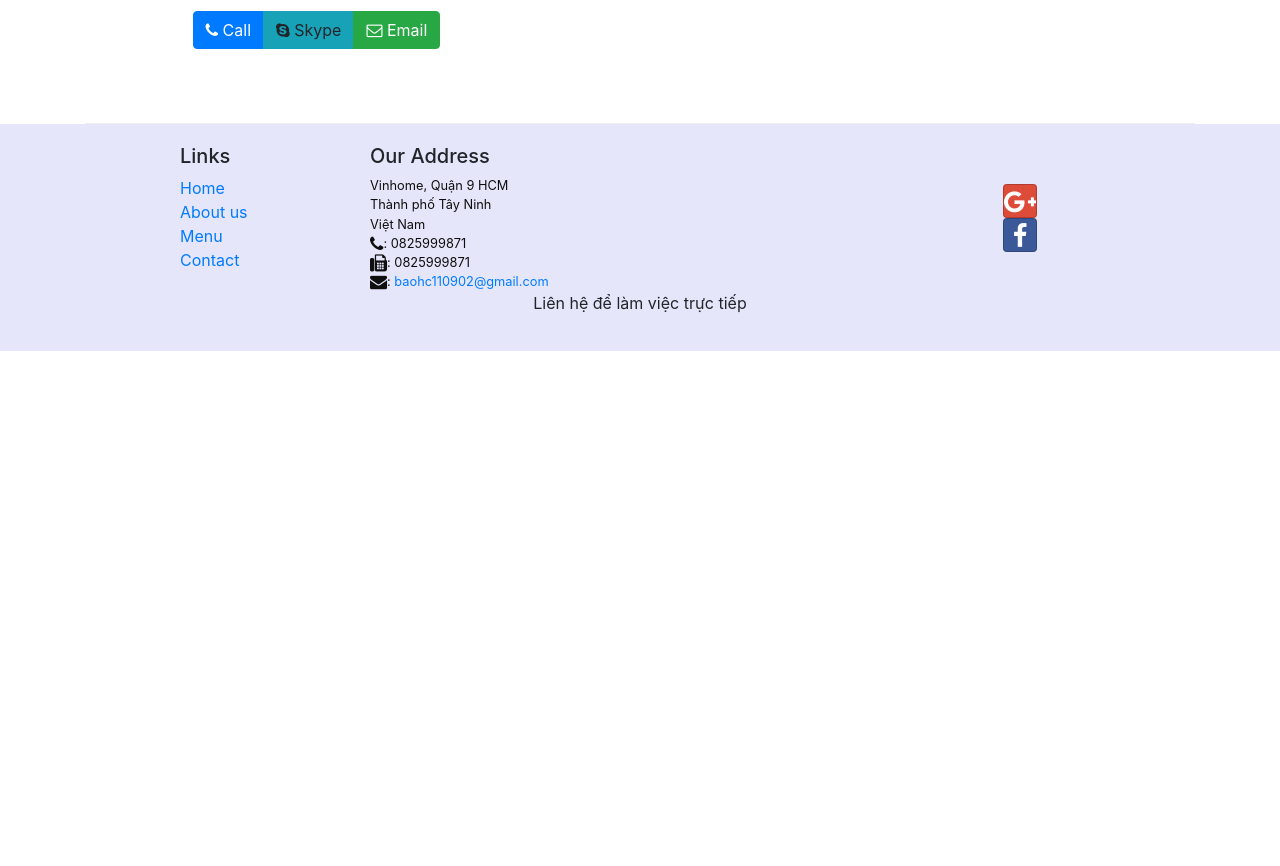
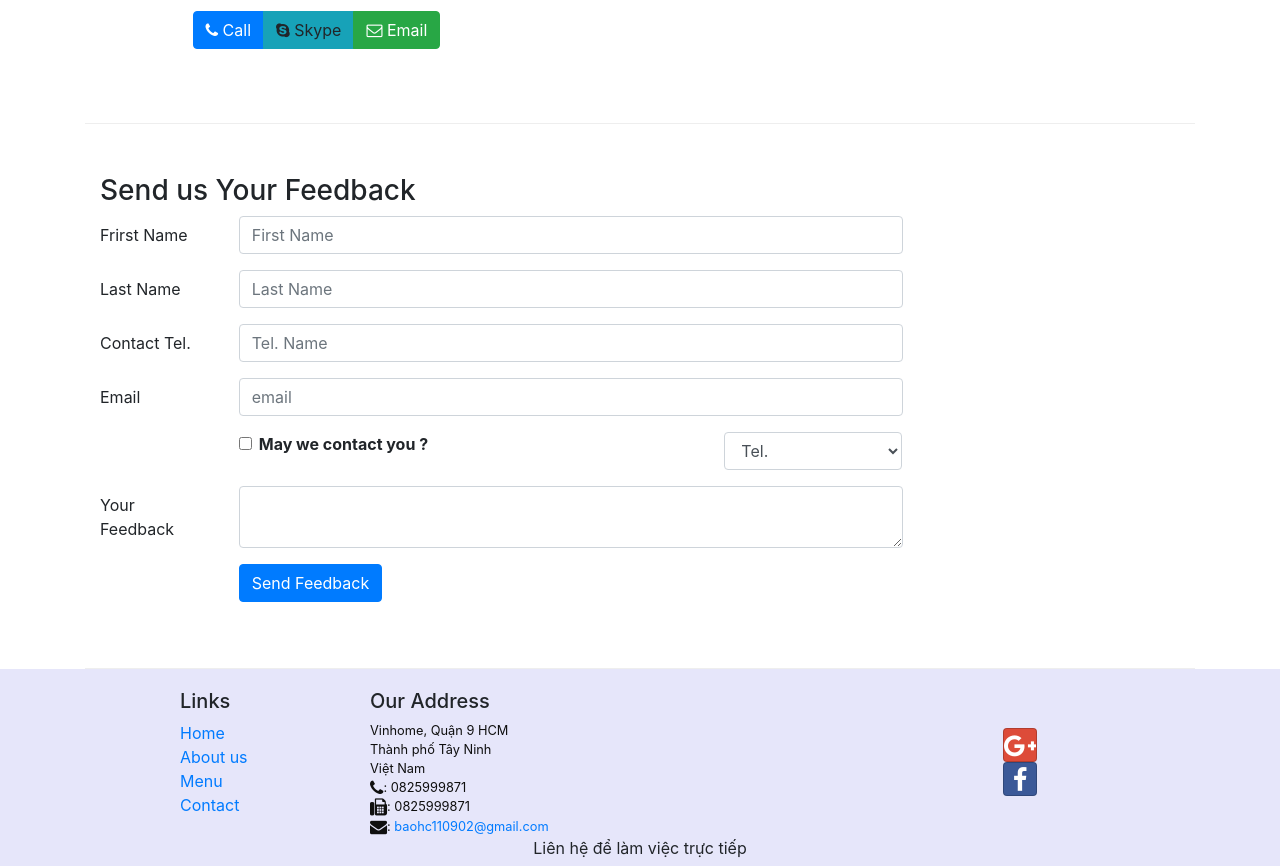
Before and after one commit to HuynhChiBaoFX12845/ReactJSLab, a React (Create React App) app in the folder confusion/: page /contactus in a window 1280 px wide. Shown: the part 700-1566 px from the top of the page. Before the commit the page ends 1051 px from the top, so only its background shows below. Built offline with nearby package versions, Linux system fonts and the light colour scheme.

Commit message:
controlled form

```diff
--- a/confusion/src/components/ContactComponent.js
+++ b/confusion/src/components/ContactComponent.js
@@ -1,8 +1,42 @@
-import React from 'react';
-import { Breadcrumb, BreadcrumbItem } from 'reactstrap';
+import React, { Component } from 'react';
+import { Breadcrumb, BreadcrumbItem, Button, Form, FormGroup, Label, Input, Col } from 'reactstrap';
 import { Link } from 'react-router-dom';
 
-function Contact(props) {
+class Contact extends Component {
+
+    constructor(props) {
+        super(props);
+
+        this.state = {
+            firstname: '',
+            lastname: '',
+            telnum: '',
+            email: '',
+            agree: false,
+            contactType: 'Tel.',
+            message: ''
+        }
+        this.handleSubmit = this.handleSubmit.bind(this) ;
+        this.hanldleInputChange= this.hanldleInputChange.bind(this);
+    }
+
+    hanldleInputChange(event) {
+        const target = event.target;
+        const value = target.type === 'checkbox' ? target.checked : target.value ;
+        const name = target.name;
+
+        this.setState({
+            [name]: value
+        });
+    }
+
+    handleSubmit(event) {
+        console.log("Current State is : " + JSON.stringify(this.state));
+        alert("Current State is : " + JSON.stringify(this.state));
+        event.preventDefault()
+    }
+
+    render() {
         return (
             <div className="container">
                 <div className='row'>
@@ -45,8 +79,81 @@
                         </div>
                     </div>
                 </div>
+                <div className='row row-content'>
+                    <div className='col-12'>
+                        <h3>Send us Your Feedback</h3>
+                    </div>
+                    <div className='col-12 col-md-9'>
+                        <Form onSubmit={this.handleSubmit}>
+
+                            <FormGroup row>
+                                <Label htmlFor='firstname' md={2}>Frirst Name</Label>
+                                <Col md={10}>
+                                    <Input type='text' id='firstname' name='firstname' placeholder='First Name' value={this.state.firstname} onChange={this.hanldleInputChange} />
+                                </Col>
+                            </FormGroup>
+
+                            <FormGroup row>
+                                <Label htmlFor='lastname' md={2}>Last Name</Label>
+                                <Col md={10}>
+                                    <Input type='text' id='lasttname' name='lastname' placeholder='Last Name' value={this.state.lastname} onChange={this.hanldleInputChange}/>
+                                </Col>
+                            </FormGroup>
+
+                            <FormGroup row>
+                                <Label htmlFor='telnum' md={2}>Contact Tel.</Label>
+                                <Col md={10}>
+                                    <Input type='tel' id='telnum' name='telnum' placeholder='Tel. Name' value={this.state.telnum} onChange={this.hanldleInputChange}/>
+                                </Col>
+                            </FormGroup>
+
+                            <FormGroup row>
+                                <Label htmlFor='email' md={2}>Email</Label>
+                                <Col md={10}>
+                                    <Input type='email' id='email' name='email' placeholder='email' value={this.state.email} onChange={this.hanldleInputChange}/>
+                                </Col>
+                            </FormGroup>
+
+                            <FormGroup row>
+
+                                <Col md={{ size: 6, offset: 2 }}>
+                                    <FormGroup check>
+                                        <Label check>
+                                            <Input type="checkbox" name="agree" checked={this.state.agree} onChange={this.hanldleInputChange}/> {''}
+                                            <strong>May we contact you ?</strong>
+                                        </Label>
+                                    </FormGroup>
+                                </Col>
+
+                                <Col md={{ size: 3, offset: 1 }}>
+                                    <Input type="select" name="contacType" value={this.state.contactType} onChange={this.hanldleInputChange}>
+                                        <option>Tel.</option>
+                                        <option>Email</option>
+                                    </Input>
+                                </Col>
+
+                            </FormGroup>
+
+                            <FormGroup row>
+
+                                <Label htmlFor='message' md={2}>Your Feedback</Label>
+                                <Col md={10}>
+                                    <Input type='textarea' id='message' name='message' row='12' value={this.state.message} onChange={this.hanldleInputChange}/>
+                                </Col>
+                            </FormGroup>
+
+                            <FormGroup row>
+                                <Col md={{ size: 10, offset: 2 }}>
+                                    <Button type="submit" color="primary">Send Feedback</Button>
+                                </Col>
+                            </FormGroup>
+                        </Form>
+                    </div>
+                </div>
             </div>
         );
     }
 
+}
+
 export default Contact;
```
Lines whose indentation alone changed are shown as unchanged.
